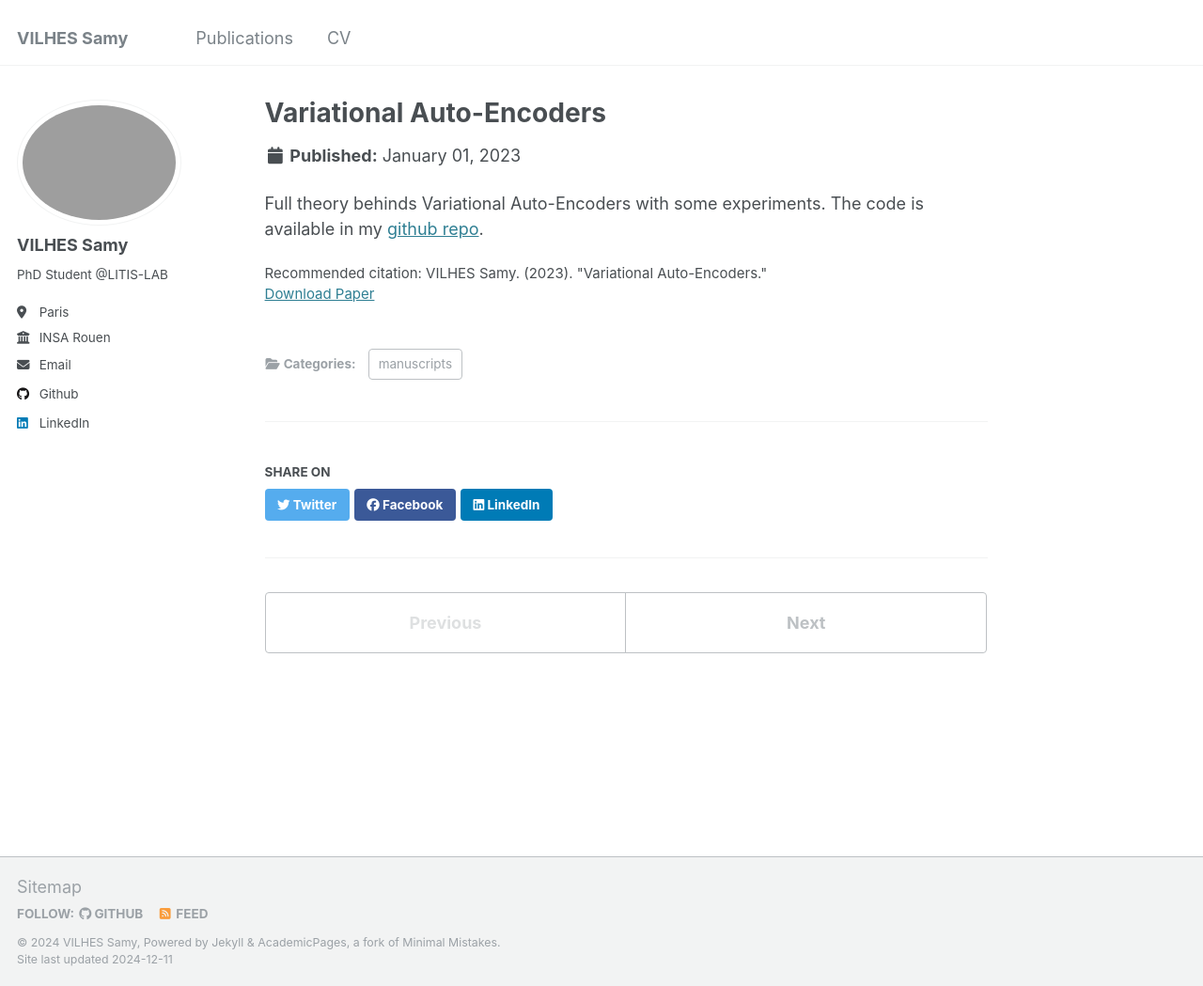
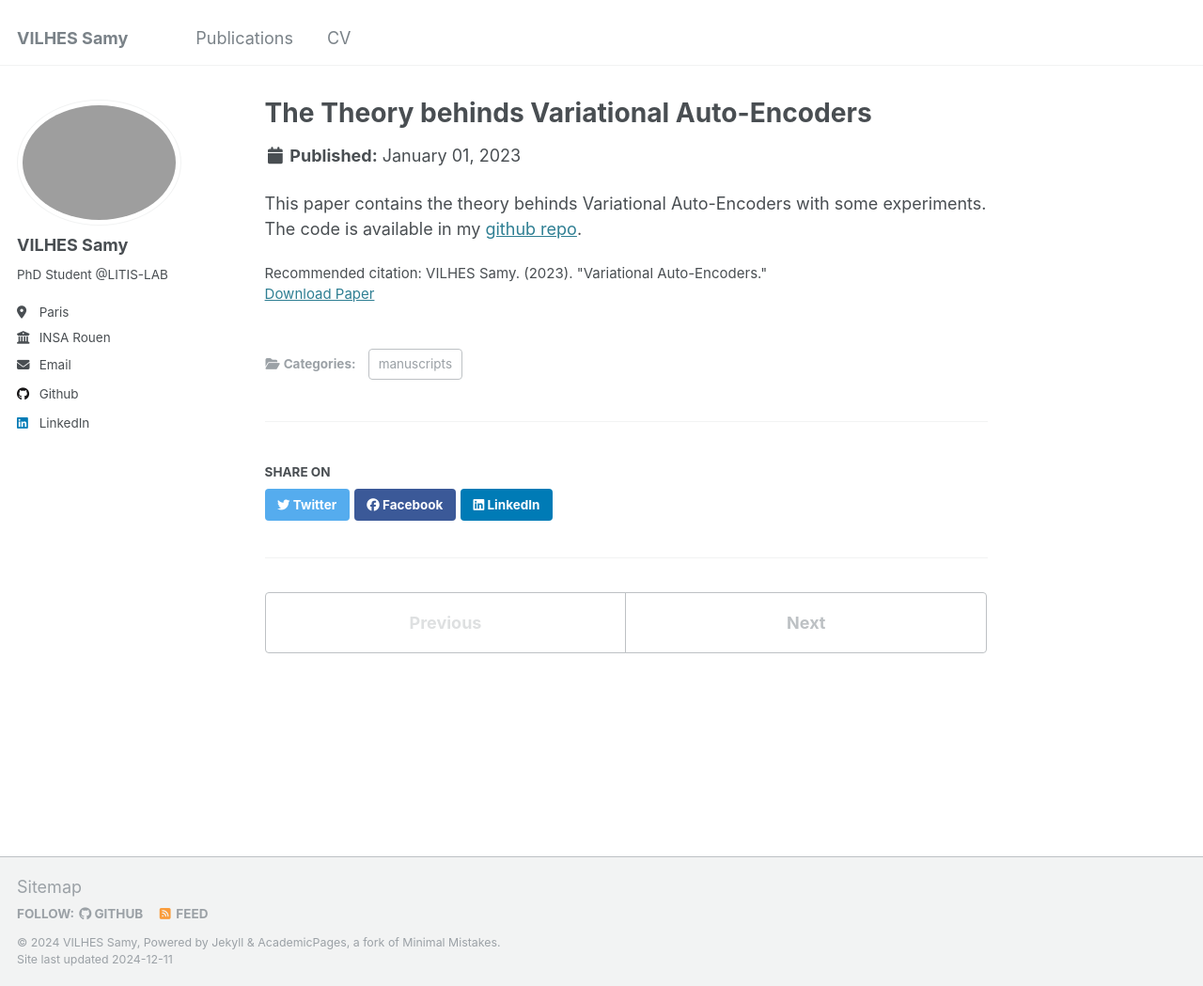
Before and after one commit to vilhess/vilhess.github.io, a Jekyll site: the page built from _publications/vae.md, in a window 1280 px wide and 1049 px high. Shown: the whole window at 94% size. Built offline with Jekyll 4.4.1, drawn with Linux system fonts in a browser that asks for light colours.

Commit message:
Update vae.md

```diff
--- a/_publications/vae.md
+++ b/_publications/vae.md
@@ -1,5 +1,5 @@
 ---
-title: "Variational Auto-Encoders"
+title: "The Theory behinds Variational Auto-Encoders"
 collection: publications
 category: manuscripts
 permalink: /publication/vae
@@ -8,4 +8,4 @@ paperurl: 'http://academicpages.github.io/files/VAE.pdf'
 citation: 'VILHES Samy. (2023). &quot;Variational Auto-Encoders.&quot;'
 ---
 
-Full theory behinds Variational Auto-Encoders with some experiments. The code is available in my [github repo](https://github.com/vilhess/codes/tree/main/vae).
+This paper contains the theory behinds Variational Auto-Encoders with some experiments. The code is available in my [github repo](https://github.com/vilhess/codes/tree/main/vae).
```
